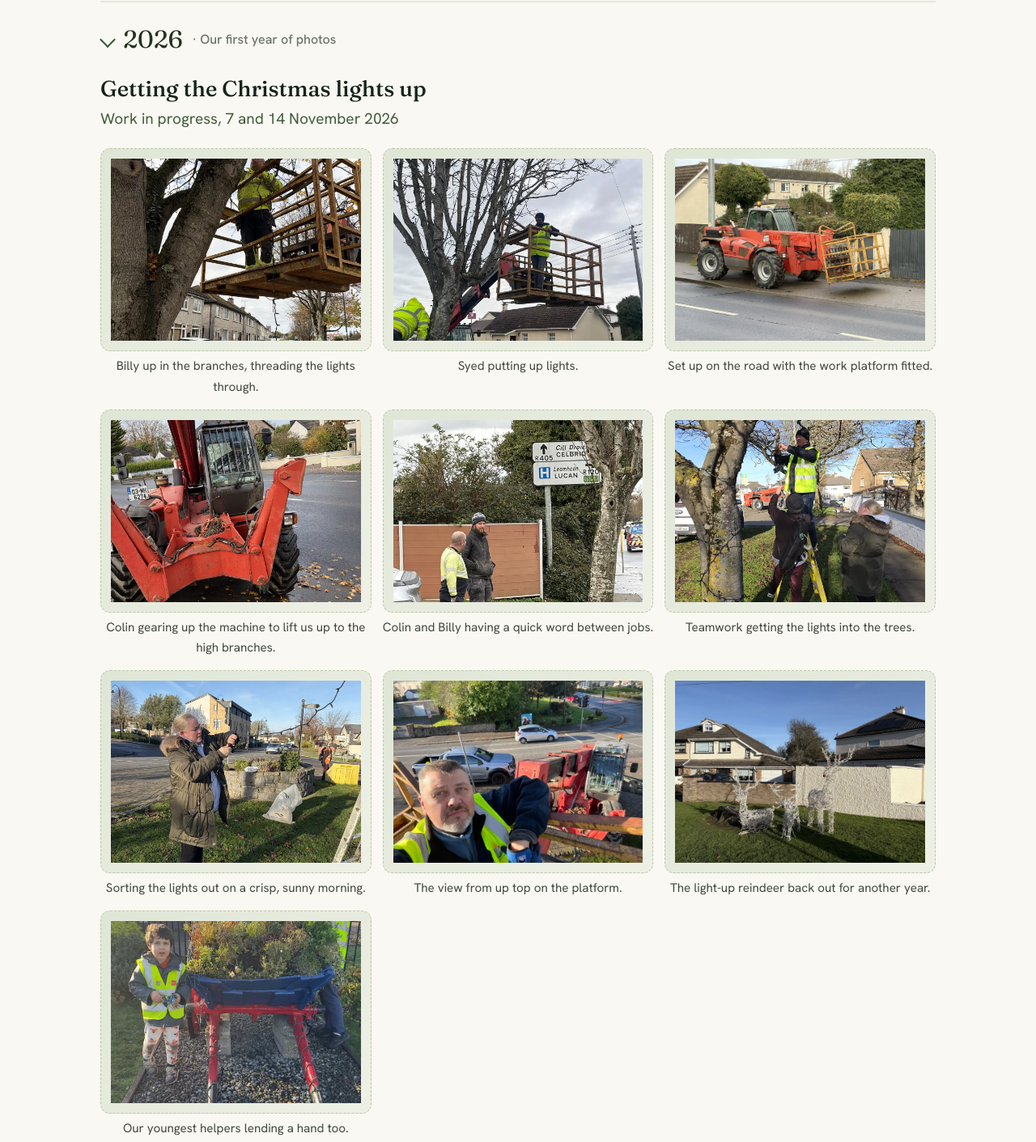
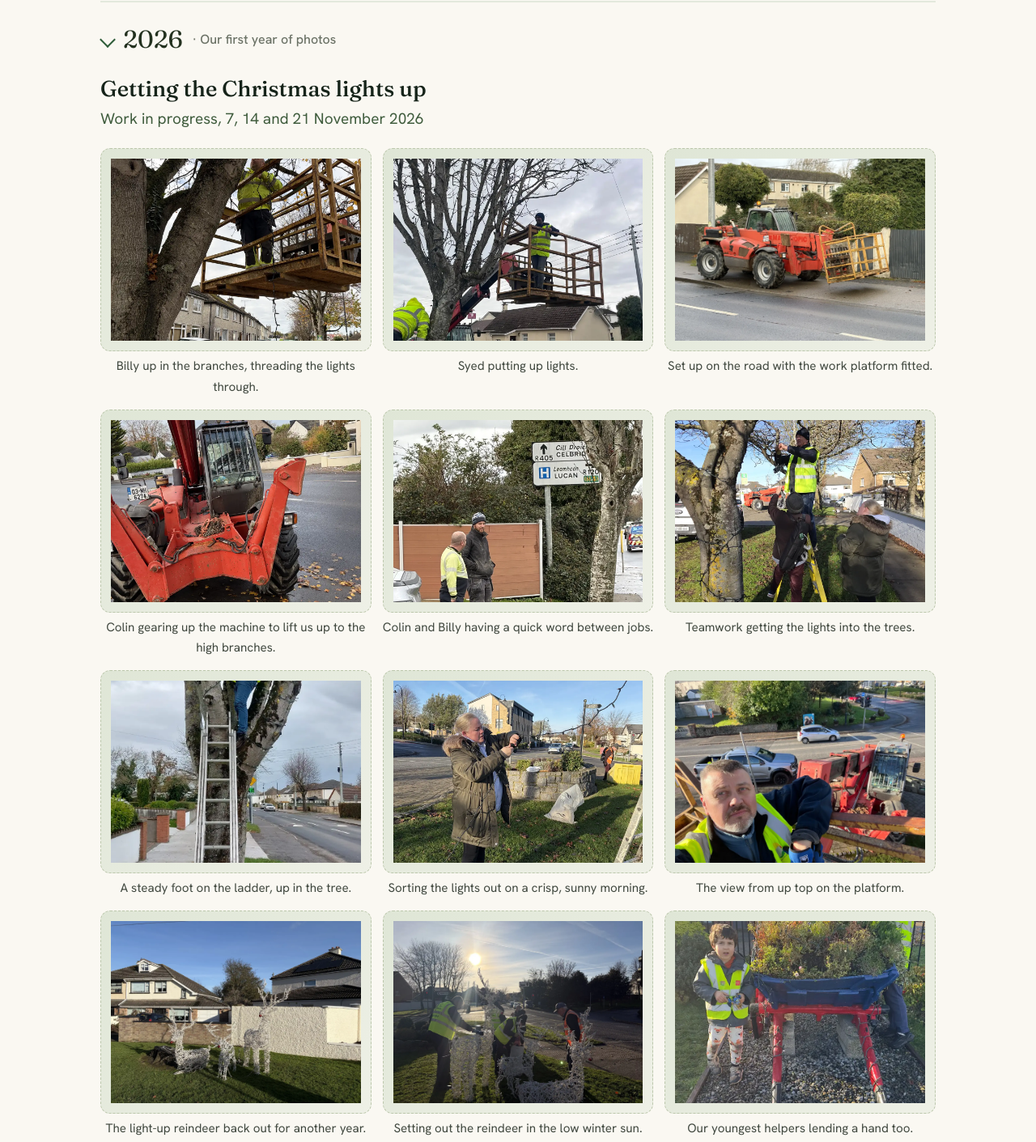
Before and after one commit to newcastletidytowns/newcastle-tidytowns, a plain HTML site: page projects.html in a window 1280 px wide. Shown: the part 591-2002 px from the top of the page at 81% size. Drawn offline with Linux system fonts and the light colour scheme.

Commit message:
updates to project

```diff
--- a/projects.html
+++ b/projects.html
@@ -122,7 +122,7 @@
 
       <div class="project-block">
         <h2>Getting the Christmas lights up</h2>
-        <p class="meta">Work in progress, 7 and 14 November 2026</p>
+        <p class="meta">Work in progress, 7, 14 and 21 November 2026</p>
         <div class="gallery" data-lightbox>
           <figure><div class="photo"><img src="images/lights-tree.webp" width="1125" height="1500" loading="lazy" decoding="async" alt="A volunteer working from a raised platform up in a bare roadside tree, threading a string of Christmas lights along the branches"></div><figcaption style="font-size:.95rem;color:#40483f;margin-top:6px;text-align:center">Billy up in the branches, threading the lights through.</figcaption></figure>
           <figure><div class="photo"><img src="images/lights-syed.webp" width="1125" height="1500" loading="lazy" decoding="async" alt="Syed up in the raised telehandler platform putting Christmas lights into a bare roadside tree, with another volunteer steadying a ladder below"></div><figcaption style="font-size:.95rem;color:#40483f;margin-top:6px;text-align:center">Syed putting up lights.</figcaption></figure>
@@ -130,9 +130,11 @@
           <figure><div class="photo"><img src="images/lights-telehandler-front.webp" width="1125" height="1500" loading="lazy" decoding="async" alt="A volunteer in the cab of the red Manitou telehandler used to reach the high branches for the Christmas lights"></div><figcaption style="font-size:.95rem;color:#40483f;margin-top:6px;text-align:center">Colin gearing up the machine to lift us up to the high branches.</figcaption></figure>
           <figure><div class="photo"><img src="images/lights-crew.webp" width="1125" height="1500" loading="lazy" decoding="async" alt="Two volunteers taking a moment on the footpath by the Celbridge and Lucan road signs during the lights setup"></div><figcaption style="font-size:.95rem;color:#40483f;margin-top:6px;text-align:center">Colin and Billy having a quick word between jobs.</figcaption></figure>
           <figure><div class="photo"><img src="images/lights-tree-team.webp" width="1125" height="1500" loading="lazy" decoding="async" alt="Three volunteers putting lights into a bare tree, one up a stepladder reaching into the branches while two others help from the ground"></div><figcaption style="font-size:.95rem;color:#40483f;margin-top:6px;text-align:center">Teamwork getting the lights into the trees.</figcaption></figure>
+          <figure><div class="photo"><img src="images/lights-ladder-climb.webp" width="844" height="1500" loading="lazy" decoding="async" alt="A volunteer in a hi-vis vest standing in the fork of a tall roadside tree with one foot on the extension ladder, lights run down the trunk, smiling at the camera"></div><figcaption style="font-size:.95rem;color:#40483f;margin-top:6px;text-align:center">A steady foot on the ladder, up in the tree.</figcaption></figure>
           <figure><div class="photo"><img src="images/lights-stringing.webp" width="1125" height="1500" loading="lazy" decoding="async" alt="A volunteer feeding out a long string of lights beside the stone planter on a bright, clear morning"></div><figcaption style="font-size:.95rem;color:#40483f;margin-top:6px;text-align:center">Sorting the lights out on a crisp, sunny morning.</figcaption></figure>
           <figure><div class="photo"><img src="images/lights-platform-selfie.webp" width="1500" height="1125" loading="lazy" decoding="async" alt="A volunteer's view from high up on the telehandler work platform above the junction, with the machine's boom alongside"></div><figcaption style="font-size:.95rem;color:#40483f;margin-top:6px;text-align:center">The view from up top on the platform.</figcaption></figure>
           <figure><div class="photo"><img src="images/lights-reindeer.webp" width="1500" height="1125" loading="lazy" decoding="async" alt="Three white wire reindeer light figures set out on a green in front of the houses, ready to be lit for Christmas"></div><figcaption style="font-size:.95rem;color:#40483f;margin-top:6px;text-align:center">The light-up reindeer back out for another year.</figcaption></figure>
+          <figure><div class="photo"><img src="images/lights-reindeer-setup.webp" width="1500" height="1125" loading="lazy" decoding="async" alt="A group of volunteers in hi-vis vests setting out the white wire reindeer light figures on the green by the junction, with the low winter sun behind them"></div><figcaption style="font-size:.95rem;color:#40483f;margin-top:6px;text-align:center">Setting out the reindeer in the low winter sun.</figcaption></figure>
           <figure><div class="photo"><img src="images/lights-cart-helper.webp" width="844" height="1500" loading="lazy" decoding="async" alt="A young helper in a hi-vis vest standing by the flower-filled cart planter while a volunteer tends the plants behind"></div><figcaption style="font-size:.95rem;color:#40483f;margin-top:6px;text-align:center">Our youngest helpers lending a hand too.</figcaption></figure>
         </div>
         <video controls muted preload="none" poster="images/lights-group-clip-poster.webp" width="1024" height="576"
```
